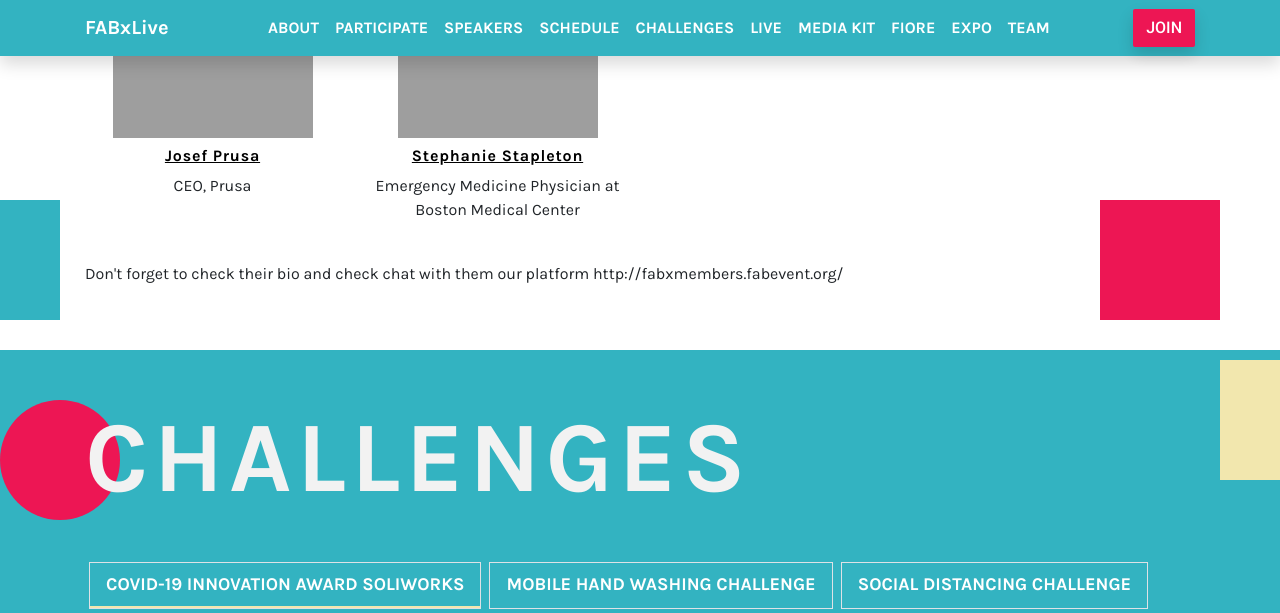
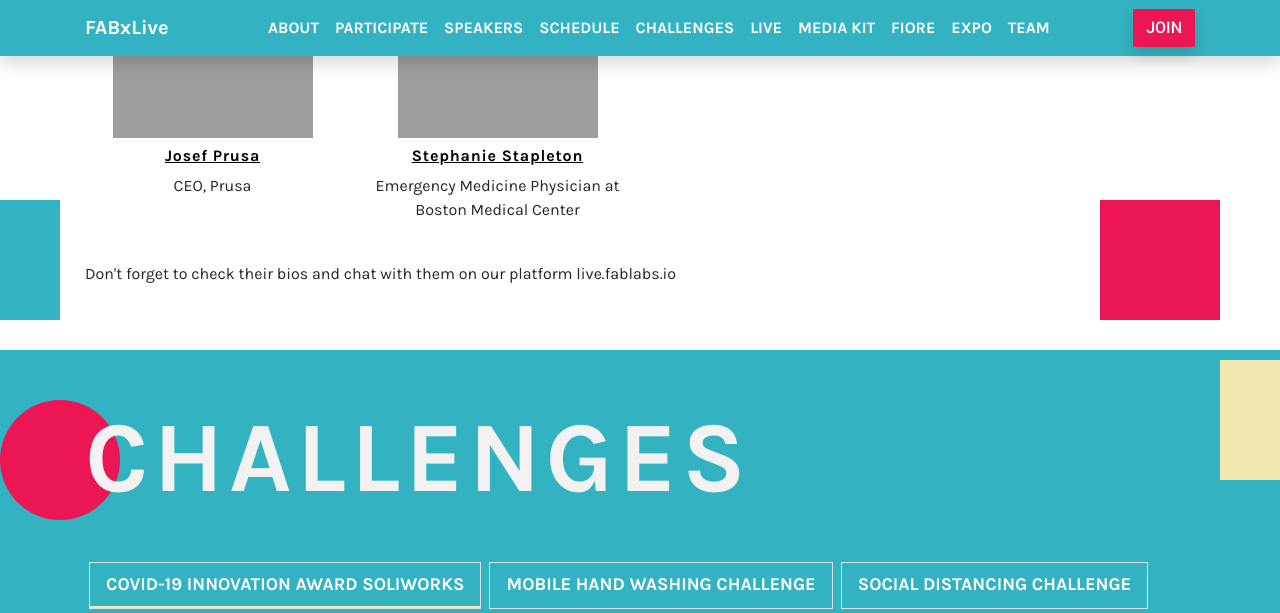
Before and after one commit to fabfoundation/fabxlive2020, a Jekyll site: the page built from index.html, in a window 1280 px wide and 900 px high, scrolled down 7200 px, cut to the strip 0-613 px from the top of the window. Built offline with Jekyll 4.4.1, drawn with Linux system fonts in a browser that asks for light colours; nearby versions of some CDN libraries.

Commit message:
Update index.html

```diff
--- a/index.html
+++ b/index.html
@@ -69,7 +69,7 @@
 
       <!-- thumbnail
       <div class="col-lg-6">
-        <img class="img-fluid" src="/uploads/fxl_sq2.png" alt="https://fabxmembers.fabevent.org/">
+        <img class="img-fluid" src="/uploads/fxl_sq2.png" alt="live.fablabs.io">
       </div>
       -->
 
@@ -213,7 +213,7 @@
             Its a way to get creative, think about how your community can be empowered and supported at this time.
             </p>
             <div class="text-center">
-              <a class="btn bg-yellow shadow" href="https://fabxmembers.fabevent.org/events" target="_blank">Check Activities</a>
+              <a class="btn bg-yellow shadow" href="live.fablabs.io/events" target="_blank">Check Activities</a>
             </div>
           </div>
           <div class="fab-pane tab-pane fade" id="pills-become">
@@ -383,7 +383,7 @@
       </article>
       {% endfor %}
     </section>
-    <p>Don't forget to check their bio and check chat with them our platform http://fabxmembers.fabevent.org/</p>
+    <p>Don't forget to check their bios and chat with them on our platform live.fablabs.io</p>
 
   </div>
 </section>
```
